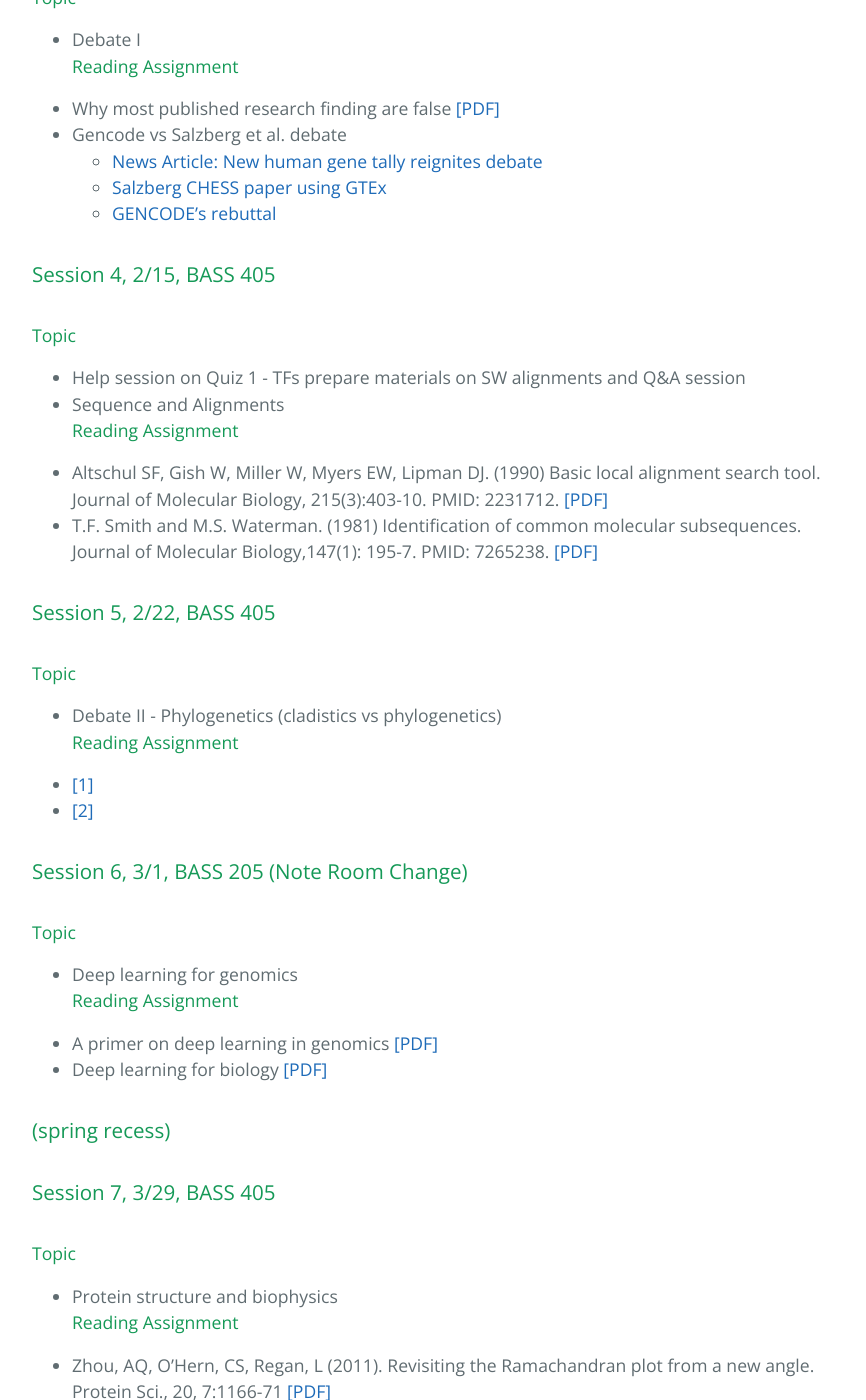
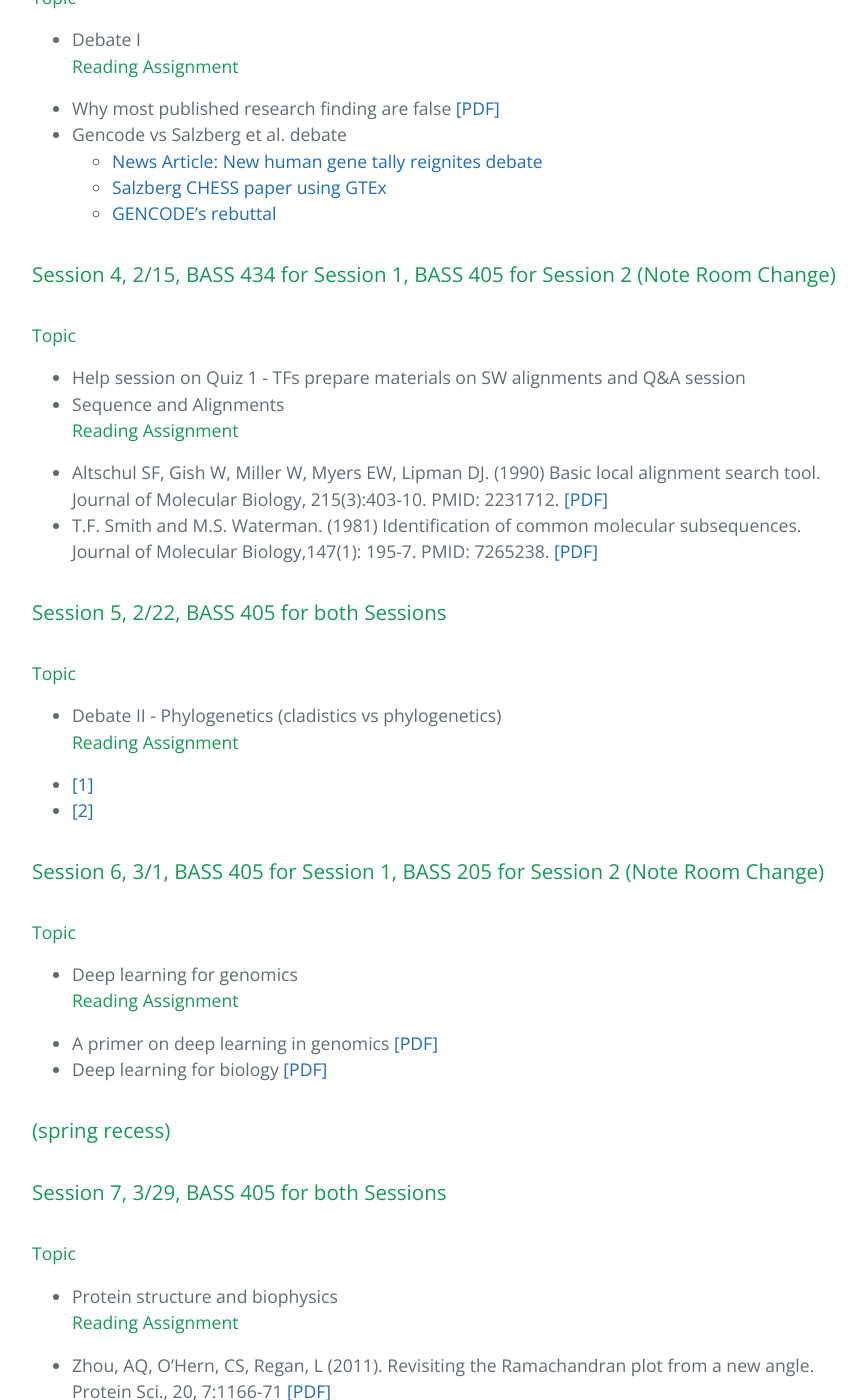
Before and after one commit to gersteinlab/cbb752b19, a Jekyll site: the page built from discussion.md, in a window 1280 px wide and 1400 px high, scrolled down 2090 px. Shown: the whole window, without its empty margins (192-1058 px from the left). Built offline with Jekyll 4.4.1, drawn with Linux system fonts in a browser that asks for light colours; some of the changed text lies outside the part shown.

Commit message:
Update discussion.md

```diff
--- a/discussion.md
+++ b/discussion.md
@@ -27,14 +27,14 @@ Reading assignments for discussion sessions are listed below:
 #### (Optional) Suggested Reading for Week 1 (There will be a class instead of discussion session on 1/18/2019)
 * How to (seriously) read a scientific paper, on your own. [[Link]](http://www.sciencemag.org/careers/2016/03/how-seriously-read-scientific-paper)
 
-### Session 1, 1/25, BASS 405 (First discussion session)
+### Session 1, 1/25, BASS 405 for both Sessions (First Discussion Sessions)
 #### Topic
 * Next-Gen Sequencing and database
 #### Reading Assignment
 * Goodwin S. et al. "Coming of age: ten years of next-generation sequencing technologies" Nature Reviews Genetics. 17 (2016) [[PDF]](http://www.nature.com/nrg/journal/v17/n6/pdf/nrg.2016.49.pdf)
 * Wheeler DA et al. "The complete genome of an individual by massively parallel DNA sequencing,” Nature. 452:872-876 (2008) [[PDF]](http://www.gersteinlab.org/courses/452/10-spring/pdf/WatsonGenome.pdf)
 
-### Session 2,	2/1, BASS 405
+### Session 2,	2/1, BASS 405 for both Sessions
 #### Topic
 * Proteomics
 #### Reading Assignment
@@ -51,7 +51,7 @@ Reading assignments for discussion sessions are listed below:
   * [Salzberg CHESS paper using GTEx](https://www.biorxiv.org/content/early/2018/05/29/332825.full.pdf)
   * [GENCODE's rebuttal](https://www.biorxiv.org/content/early/2018/07/02/360602.full.pdf)
 
-### Session 4,	2/15, BASS 405
+### Session 4,	2/15, BASS 434 for Session 1, BASS 405 for Session 2 (Note Room Change)
 #### Topic
 * Help session on Quiz 1 - TFs prepare materials on SW alignments and Q&A session
 * Sequence and Alignments
@@ -59,14 +59,14 @@ Reading assignments for discussion sessions are listed below:
 * Altschul SF, Gish W, Miller W, Myers EW, Lipman DJ. (1990) Basic local alignment search tool. Journal of Molecular Biology, 215(3):403-10. PMID: 2231712. [[PDF]](http://www.gersteinlab.org/courses/452/10-spring/pdf/Altschul.pdf)
 * T.F. Smith and M.S. Waterman. (1981) Identification of common molecular subsequences. Journal of Molecular Biology,147(1): 195-7. PMID: 7265238. [[PDF]](http://www.gersteinlab.org/courses/452/10-spring/pdf/sw.pdf)
 
-### Session 5,	2/22, BASS 405
+### Session 5,	2/22, BASS 405 for both Sessions
 #### Topic
 * Debate II - Phylogenetics (cladistics vs phylogenetics)
 #### Reading Assignment
 * [[1]](http://science.sciencemag.org/content/349/6255/1460.2.full.pdf)
 * [[2]](http://science.sciencemag.org/content/350/6257/171.2.full.pdf)
 
-### Session 6,	3/1, BASS 205 (Note Room Change)
+### Session 6,	3/1, BASS 405 for Session 1, BASS 205 for Session 2 (Note Room Change)
 #### Topic
 * Deep learning for genomics
 #### Reading Assignment
@@ -75,7 +75,7 @@ Reading assignments for discussion sessions are listed below:
 
 ### (spring recess)
 
-### Session 7, 3/29,	BASS 405
+### Session 7, 3/29,	BASS 405 for both Sessions
 #### Topic
 * Protein structure and biophysics
 #### Reading Assignment
@@ -83,21 +83,21 @@ Reading assignments for discussion sessions are listed below:
 * Dill KA, Ozkan SB, Shell MS, Weikl TR. (2008) The Protein Folding Problem.Annu Rev Biophys,9, 37:289-316. PMID: 2443096. [[PDF]](http://www.gersteinlab.org/courses/452/10-spring/pdf/proteinFolding.pdf)
 * Bowman GR, Beauchamp KA, Boxer G, Pande VS. “Progress and challenges in the automated construction of Markov state models for full protein systems,” J. Chem. Phys. 131 (2009) 124101 [[PDF]](http://www.gersteinlab.org/courses/452/10-spring/pdf/bowman.pdf)
 
-### Session 8,	4/5, BASS 405
+### Session 8,	4/5, BASS 405 for both Sessions
 #### Topic
 * Immune system modelling and dynamics
 #### Reading Assignment
 * Perelson AS. Modelling viral and immune system dynamics. Nat Rev Immunol. 2002 Jan;2(1):28-36. [[PDF]](http://www.gersteinlab.org/courses/452/10-spring/pdf/perelson.pdf)
 * Modeling the Spread of Ebola [[PDF]](https://www.sciencedirect.com/science/article/pii/S2210909915300618/pdfft?md5=5821aebbd161d4c945b83f57e658cdf5&pid=1-s2.0-S2210909915300618-main.pdf)
 
-### Session 9, 4/12, BASS 405
+### Session 9, 4/12, BASS 434 for Session 1, BASS 405 for Session 2 (Note Room Change)
 #### Topic
 Debate III - Cancer incidence
 #### Reading Assignment
 * Debate reignites over the contributions of ‘bad luck’ mutations to cancer [[Link]](http://www.sciencemag.org/news/2017/03/debate-reignites-over-contributions-bad-luck-mutations-cancer)
 * The simple math that explains why you may (or may not) get cancer [[Link]](http://www.sciencemag.org/news/2015/01/simple-math-explains-why-you-may-or-may-not-get-cancer)
 
-### Session 10, 4/19, BASS 405
+### Session 10, 4/19, BASS 405 for both Sessions
 #### Topic
 * Help session on quiz 2 / final project
 #### Reading Assignment
```
